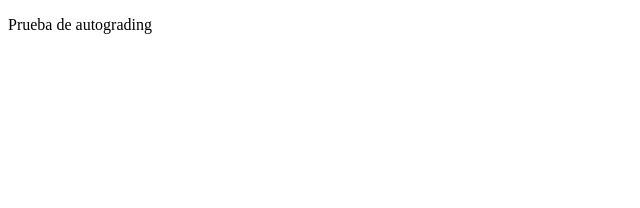
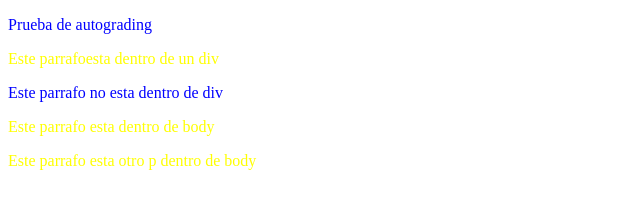
Before and after one commit to apaez698/laboratorio-1-web-personal-apaez698, a plain HTML site: page src/index.html in a window 1280 px wide. Shown: the whole page, without its empty margins (0-640 px from the left). Drawn offline with Linux system fonts and the light colour scheme.

Commit message:
Añadir selectores de tipo

```diff
--- a/src/index.html
+++ b/src/index.html
@@ -3,9 +3,26 @@
   <head>
     <meta charset="UTF-8" />
     <meta name="viewport" content="width=device-width, initial-scale=1.0" />
+    <link rel="stylesheet" href="./styles.css" />
     <title>Document</title>
   </head>
   <body>
-    <p>Prueba de autograding</p>
+    <main>
+      <div>
+        <p class="clase1">Prueba de autograding</p>
+        <p>
+          Este parrafoesta dentro de un div
+        </p>
+      </div>
+      <p class="clase1">
+        Este parrafo no esta dentro de div
+      </p>
+    </main>
+    <p>
+      Este parrafo esta dentro de body
+    </p>
+    <p>
+      Este parrafo esta otro p dentro de body
+    </p>
   </body>
 </html>
--- a/src/styles.css
+++ b/src/styles.css
@@ -1,3 +1,24 @@
+main p{
+  color: blue;
+}
+
 p {
-  background-color: red;
+  color: red;
 }
+
+
+body > p{
+  color: aqua;
+}
+
+main + p{
+  color: orange;
+}
+
+p:hover{
+  color: red;
+}
+
+p:not(.clase1){
+  color:yellow
+}
```
